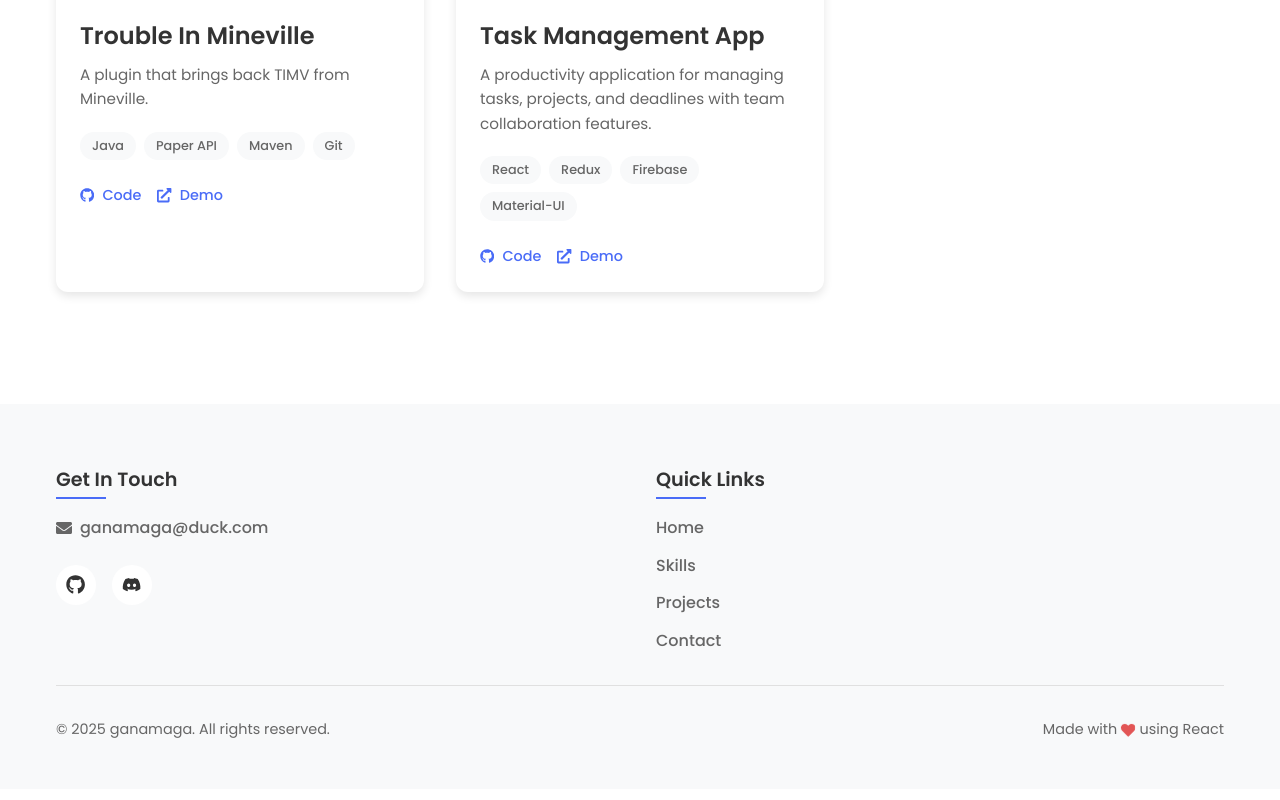
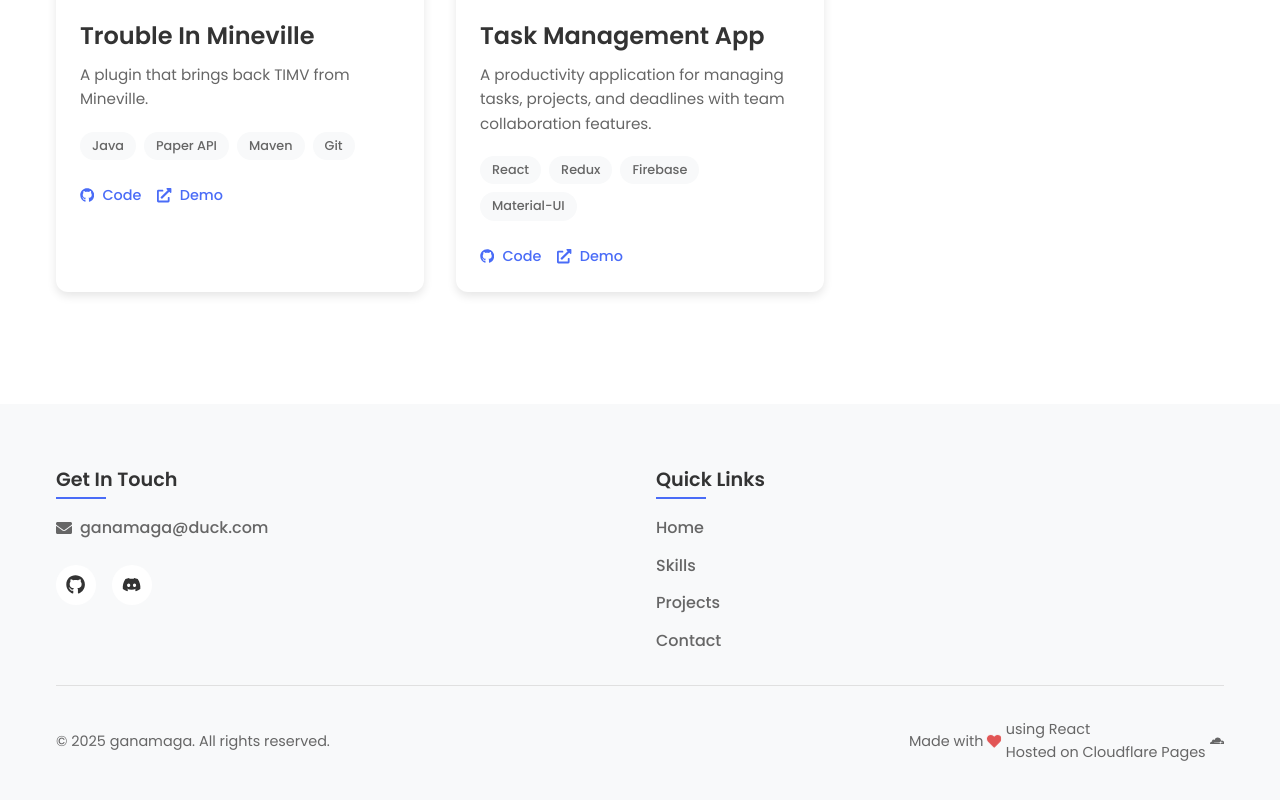
Before and after one commit to vitekform/new-portfolio, a React (Vite) app: page / in a window 1280 px wide. Shown: the part 2352-3152 px from the top of the page. Built offline with nearby package versions, Linux system fonts and the light colour scheme.

Commit message:
Added Hosted on CF pages footer

```diff
--- a/src/components/Footer.jsx
+++ b/src/components/Footer.jsx
@@ -1,6 +1,6 @@
 import React from 'react';
 import styled from 'styled-components';
-import {FaGithub, FaLinkedin, FaTwitter, FaEnvelope, FaHeart, FaDiscord} from 'react-icons/fa';
+import {FaGithub, FaLinkedin, FaTwitter, FaEnvelope, FaHeart, FaDiscord, FaCloudflare} from 'react-icons/fa';
 import { motion } from 'framer-motion';
 
 const Footer = () => {
@@ -46,7 +46,7 @@ const Footer = () => {
             © {currentYear} ganamaga. All rights reserved.
           </Copyright>
           <MadeWith>
-            Made with <HeartIcon><FaHeart /></HeartIcon> using React
+            Made with <HeartIcon><FaHeart /></HeartIcon> using React<br/>Hosted on Cloudflare Pages <FaCloudflare />
           </MadeWith>
         </FooterBottom>
       </div>
```
